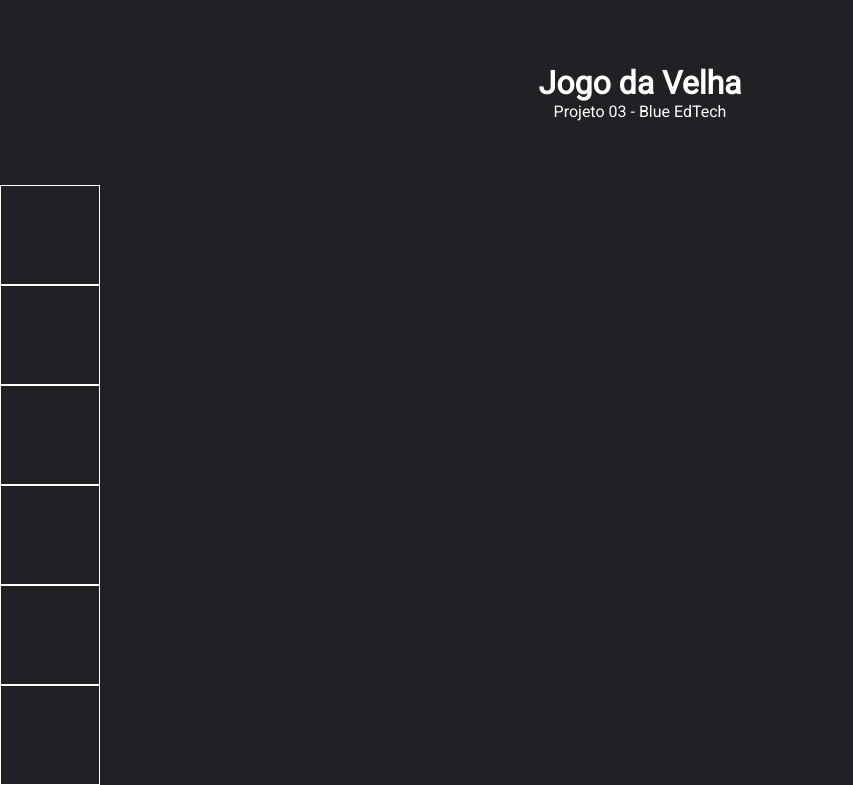
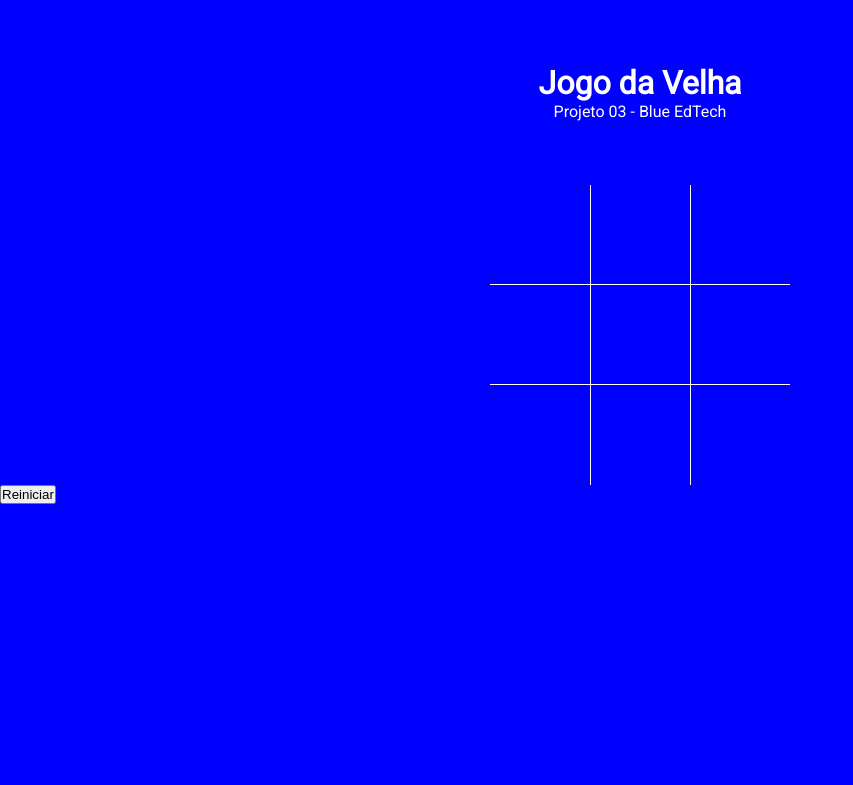
Before and after one commit to Laurentius96/BlueEdTech_M01_Desafio03, a website: page index.html in a window 1280 px wide. Shown: the top 785 px of the page, without its empty margins (0-853 px from the left). Drawn offline with Linux system fonts and the light colour scheme.

Commit message:
Add mudança cor de fundo e feito o "tabuleiro"

```diff
--- a/style.css
+++ b/style.css
@@ -7,7 +7,7 @@
 }
 
 :root {
-   --background: #202124;
+   --background: blue;
    --cell-size: 100px;
 }
 
@@ -24,10 +24,25 @@ header {
 
 .board {
    display: grid;
+   justify-content: center;
+   align-content: center;
+
+   grid-template-columns: repeat(3, auto);
 }
 
 .cell {
-   border: 1px white solid;
    width: var(--cell-size);
    height: var(--cell-size);
+
+   border: 1px white solid;
+   border-top: none;
+   border-right: none;
 }
+
+.cell:nth-child(3n + 1) {
+   border-left: none;
+}
+
+.cell:nth-child(n + 7) {
+   border-bottom: none;
+}
```
